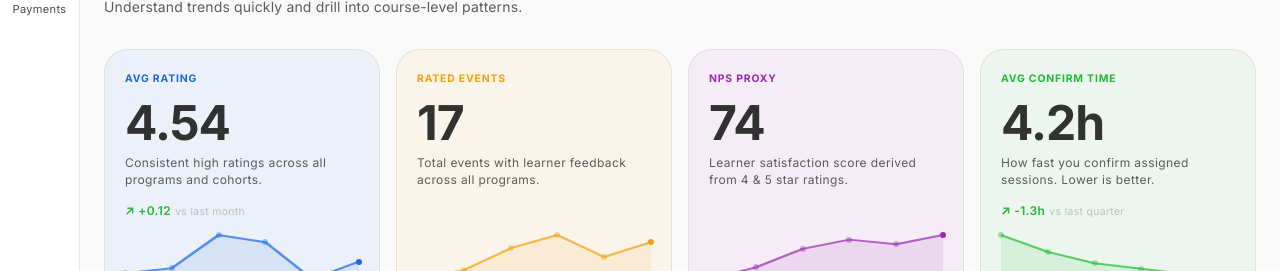
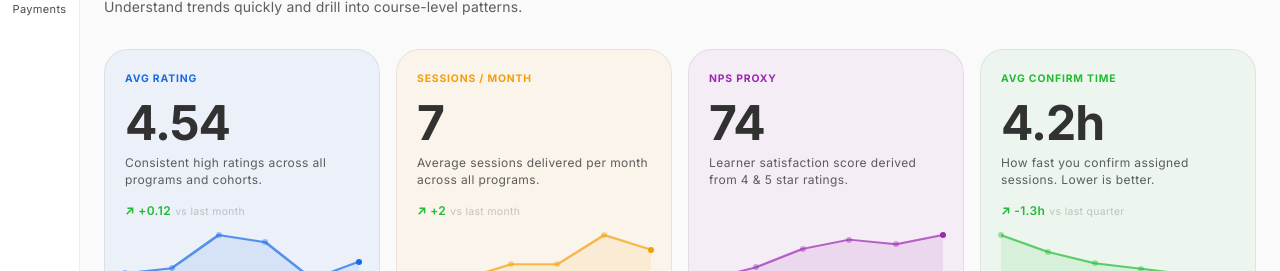
Before and after one commit to amitmishra-ai/claude-guru, a React (Vite) app: page /profile in a window 1280 px wide. Shown: the part 299-570 px from the top of the page. Built offline with nearby package versions, Linux system fonts and the light colour scheme.

Commit message:
updated stats for the profile section

```diff
--- a/src/pages/Profile/index.tsx
+++ b/src/pages/Profile/index.tsx
@@ -185,29 +185,29 @@ export default function ProfilePage() {
       ],
     },
     {
-      label: "RATED EVENTS",
-      value: String(demoRatingHistory.length),
-      description: "Total events with learner feedback across all programs.",
-      delta: null,
-      deltaLabel: null,
-      deltaPositive: false,
-      bars: [30, 40, 65, 80, 55, 72],
+      label: "SESSIONS / MONTH",
+      value: "7",
+      description: "Average sessions delivered per month across all programs.",
+      delta: "+2",
+      deltaLabel: "vs last month",
+      deltaPositive: true,
+      bars: [5, 5, 6, 6, 8, 7],
       barLabels: ["Sep", "Oct", "Nov", "Dec", "Jan", "Feb"],
       bg: "rgba(245, 158, 11, 0.06)",
       accent: "#f59e0b",
-      reportTitle: "Rated Events Report",
-      reportSummary: "Monthly breakdown of events that received learner ratings.",
+      reportTitle: "Sessions per Month Report",
+      reportSummary: "Monthly breakdown of sessions delivered across all programs.",
       chartData: [
-        { month: "Sep 25", value: 8 }, { month: "Oct 25", value: 12 }, { month: "Nov 25", value: 15 },
-        { month: "Dec 25", value: 10 }, { month: "Jan 26", value: 14 }, { month: "Feb 26", value: 18 },
+        { month: "Sep 25", value: 5 }, { month: "Oct 25", value: 5 }, { month: "Nov 25", value: 6 },
+        { month: "Dec 25", value: 6 }, { month: "Jan 26", value: 8 }, { month: "Feb 26", value: 7 },
       ],
       chartKey: "value",
       breakdown: [
-        { name: "PGP-DS", value: "32 events" },
-        { name: "PGP-AIML", value: "18 events" },
-        { name: "PGP-SE", value: "12 events" },
-        { name: "Core Programs", value: "8 events" },
-        { name: "Workshops", value: "7 events" },
+        { name: "PGP-DS", value: "18 sessions" },
+        { name: "PGP-AIML", value: "14 sessions" },
+        { name: "PGP-SE", value: "5 sessions" },
+        { name: "Core Programs", value: "3 sessions" },
+        { name: "Workshops", value: "2 sessions" },
       ],
     },
     {
```
